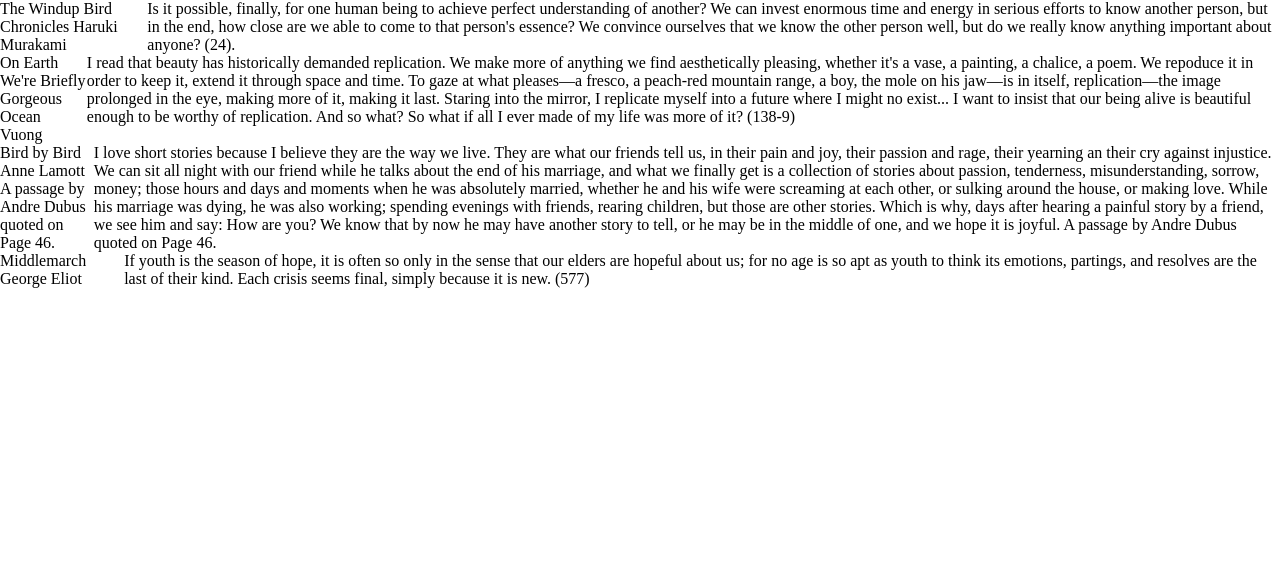
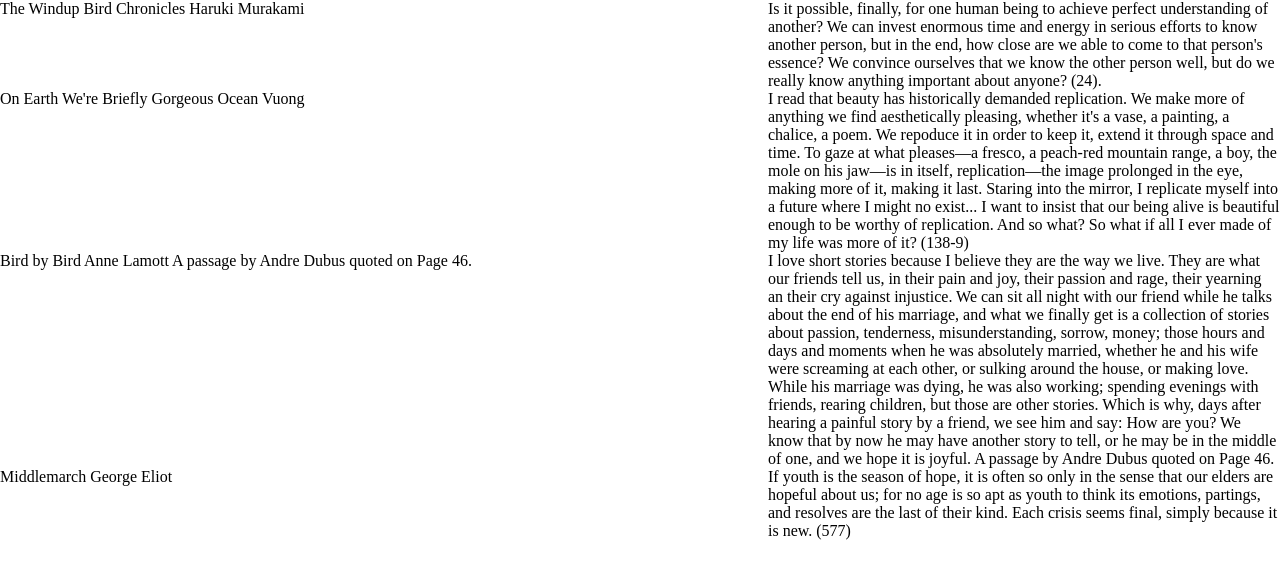
Before and after one commit to haku-c/haku-c.github.io, a website: page projects/scroll.html in a window 1280 px wide. Drawn offline with Linux system fonts and the light colour scheme.

Commit message:
adjusting width of quotes

```diff
--- a/projects/scroll.html
+++ b/projects/scroll.html
@@ -9,10 +9,11 @@
 
 <body>
   <div class="quote-block">
-    <div>
+    <div class="source">
       The Windup Bird Chronicles Haruki Murakami
     </div>
-    <div> Is it possible, finally, for one human being to achieve perfect understanding of another?
+    <div class="quote">
+      Is it possible, finally, for one human being to achieve perfect understanding of another?
 
       We can invest enormous time and energy in serious efforts to know another person, but in the end, how close are we
       able to come to that person's essence?
@@ -23,10 +24,11 @@
     </div>
   </div>
   <div class="quote-block">
-    <div>
+    <div class="source">
       On Earth We're Briefly Gorgeous Ocean Vuong
     </div>
-    <div> I read that beauty has historically demanded replication. We make more of anything we find aesthetically
+    <div class="quote"> I read that beauty has historically demanded replication. We make more of anything we find
+      aesthetically
       pleasing, whether it's a vase, a painting, a chalice, a poem. We repoduce it in order to keep it, extend it
       through space and time. To gaze at what pleases—a fresco, a peach-red mountain range, a boy, the mole on his
       jaw—is in itself, replication—the image prolonged in the eye, making more of it, making it last. Staring into the
@@ -37,11 +39,11 @@
     </div>
   </div>
   <div class="quote-block">
-    <div>
+    <div class="source">
       Bird by Bird Anne Lamott
       A passage by Andre Dubus quoted on Page 46.
     </div>
-    <div>
+    <div class="quote">
       I love short stories because I believe they are the way we live. They are what our friends tell us, in their pain
       and joy, their passion and rage, their yearning an their cry against injustice. We can sit all night with our
       friend while he talks about the end of his marriage, and what we finally get is a collection of stories about
@@ -54,10 +56,10 @@
     </div>
   </div>
   <div class="quote-block">
-    <div>
+    <div class="source">
       Middlemarch George Eliot
     </div>
-    <div>
+    <div class="quote">
       If youth is the season of hope, it is often so only in the sense that our elders are hopeful about us; for no age
       is so apt as youth to think its emotions, partings, and resolves are the last of their kind. Each crisis seems
       final, simply because it is new. (577)
--- a/scss/scroll.scss
+++ b/scss/scroll.scss
@@ -6,3 +6,11 @@
   display: flex;
   flex-direction: row;
 }
+
+.source {
+  width: 60%
+}
+
+.quote {
+  width: 40%
+}
```
Also changed, not shown: css/scroll.css.
